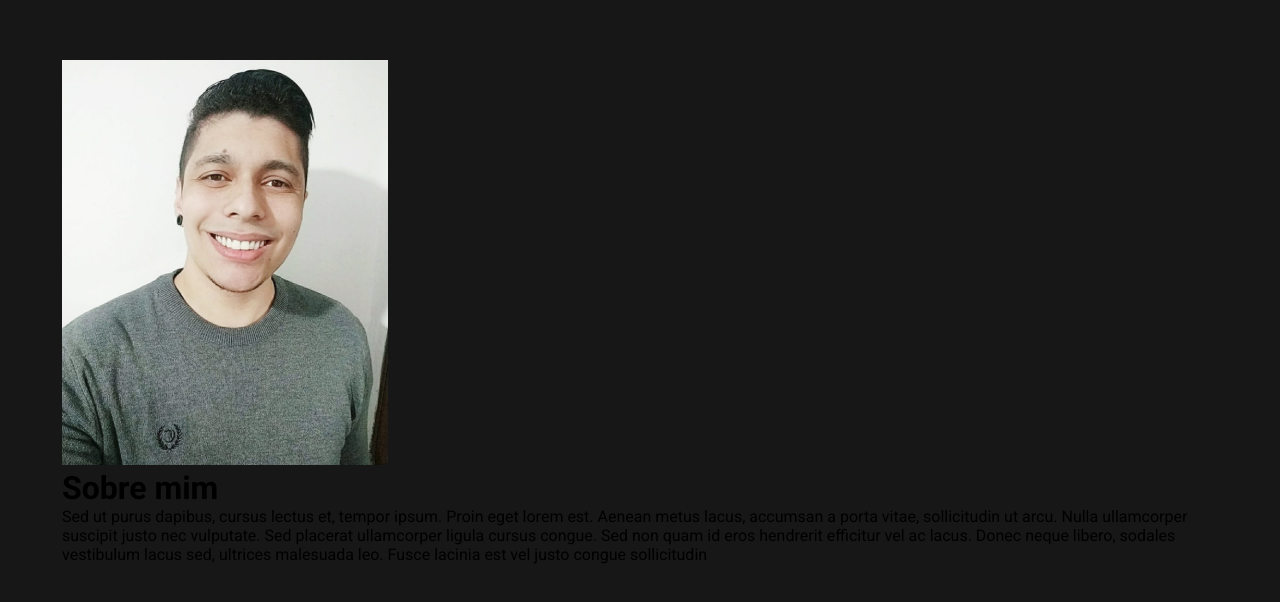
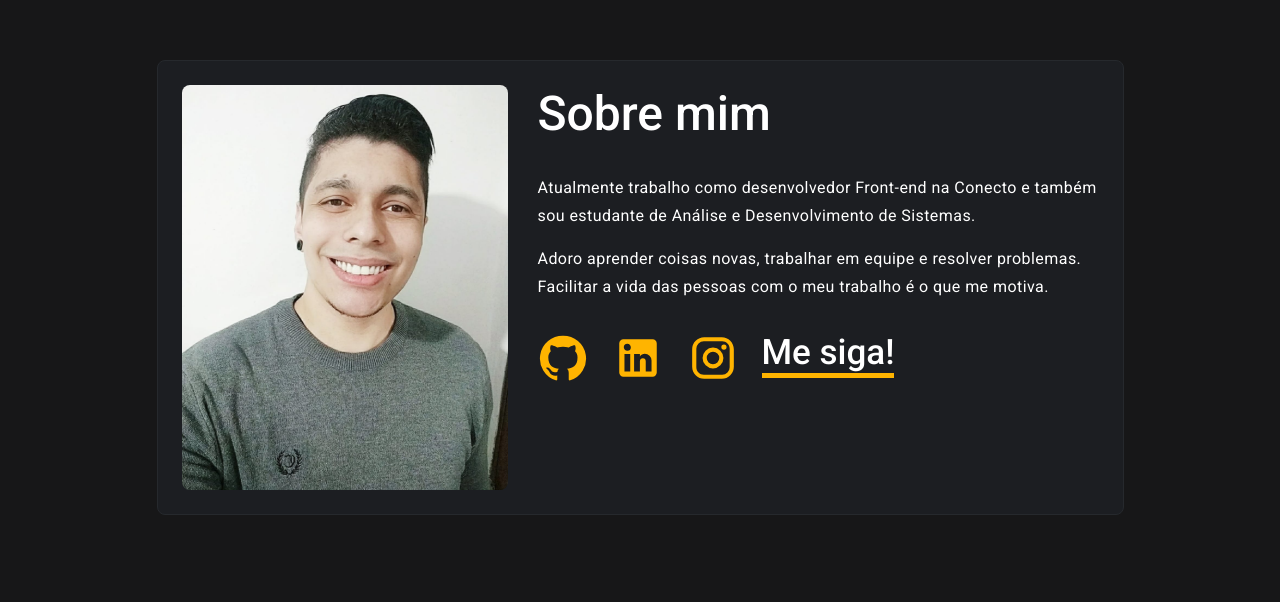
Before and after one commit to EvertonCarvalho1/portfolio-app, a React (Create React App) app: page / in a window 1280 px wide. Shown: the part 700-1302 px from the top of the page. Before the commit the page ends 1264 px from the top, so only its background shows below. Built offline with nearby package versions, Linux system fonts and the light colour scheme.

Commit message:
adding codes

```diff
--- a/src/components/Header/index.tsx
+++ b/src/components/Header/index.tsx
@@ -5,7 +5,7 @@ const Header: React.FC = () => {
     return (
         <ContainerHeader>
             <a href="#">
-                <h1>{`<E.Dev/>`}</h1>
+                <h1>{`<Meu_Portifolio/>`}</h1>
             </a>
             <nav>
                 <a className="aNav" href="">Sobre mim</a>
--- a/src/components/Header/styles.ts
+++ b/src/components/Header/styles.ts
@@ -15,6 +15,7 @@ export const ContainerHeader = styled.header`
     align-items: center;
     border-bottom:1px solid #26292D;
     background: #171718;
+    z-index: 999;
 
     a{
 
--- a/src/pages/AboutMe/index.tsx
+++ b/src/pages/AboutMe/index.tsx
@@ -1,16 +1,37 @@
 import React from "react";
 import { Container } from "./styles";
 import evertonImg from '../../assets/Everton.svg';
+import GitHubIcon  from '@mui/icons-material/GitHub';
+import LinkedInIcon  from '@mui/icons-material/LinkedIn';
+import InstagramIcon  from '@mui/icons-material/Instagram';
 
 const AboutMe: React.FC = () => {
     return (
         <>
             <Container>
-                <img src={evertonImg} alt="" />
 
-                <div>
-                    <h1>Sobre mim</h1>
-                    <p>Sed ut purus dapibus, cursus lectus et, tempor ipsum. Proin eget lorem est. Aenean metus lacus, accumsan a porta vitae, sollicitudin ut arcu. Nulla ullamcorper suscipit justo nec vulputate. Sed placerat ullamcorper ligula cursus congue. Sed non quam id eros hendrerit efficitur vel ac lacus. Donec neque libero, sodales vestibulum lacus sed, ultrices malesuada leo. Fusce lacinia est vel justo congue sollicitudin</p>
+
+                <div className="aboutMecontainer">
+
+                    <img src={evertonImg} alt="Everton Dev" />
+
+                    <div className="aboutMeDescription">
+                        <h1>Sobre mim</h1>
+                        <p>
+                            Atualmente trabalho como desenvolvedor Front-end na Conecto e também sou estudante de Análise e Desenvolvimento de Sistemas.
+                        </p>
+
+                        <p>
+                            Adoro aprender coisas novas, trabalhar em equipe e resolver problemas. Facilitar a vida das pessoas com o meu trabalho é o que me motiva.
+                        </p>
+                        <div className="socialMedia">
+                            <a href=""><GitHubIcon /></a>
+                            <a href=""><LinkedInIcon /></a>
+                            <a href=""><InstagramIcon /></a>
+                            <span>Me siga!</span>
+                        </div>
+
+                    </div>
                 </div>
             </Container>
         </>
--- a/src/pages/AboutMe/styles.ts
+++ b/src/pages/AboutMe/styles.ts
@@ -1,5 +1,74 @@
 import styled from 'styled-components';
 
 export const Container = styled.div`
+    margin: 0 94.5px 128px;
+    background: #1C1E22;
+    border: 1.5px solid #26292D;
+    border-radius: 8px;
+
+    .aboutMecontainer{
+
+        display: flex;
+        padding: 24px;
+        height: 453px;
+            img{
+                margin-right: 30px;
+                border-radius: 8px;
+            }
+    }
+
+    .aboutMeDescription{
+        h1{
+            font-size: 48px;
+            line-height: 57px;
+            font-weight: 500;
+            color: #FFF;
+        }
+
+        p{
+            margin: 32px 0 15px;
+            font-size: 16px;
+            line-height: 28px;
+            letter-spacing: 0.44px;
+            color: #FFF;
+            & + p{
+                margin: 0 0 32px;
+            }
+        }
+
+        .socialMedia{
+            display: flex;
+            align-items: center;
+            a{
+                text-decoration: none;
+                color: #FFB400;
+                & + a{
+                    margin-left: 25px;
+                }
+                svg{
+                    font-size: 50px;
+                    transition: 0.3s ease;
+
+                    &:hover{
+                        color: #FFF;
+                        transform: scale(1.3);
+                        -webkit-transform: scale(1.3);
+                        -ms-transform: scale(1.3);
+                    }
+                }
+            }
+
+            span{
+                position: relative;
+                top: -5px;
+                font-size: 35px;
+                color: #FFF;
+                margin-left: 24px;
+                padding-bottom: 0px;
+                font-weight: 500;
+                border-bottom: 5px solid #FFB400;
+            }
+        }
+    }
 
 `;
```
